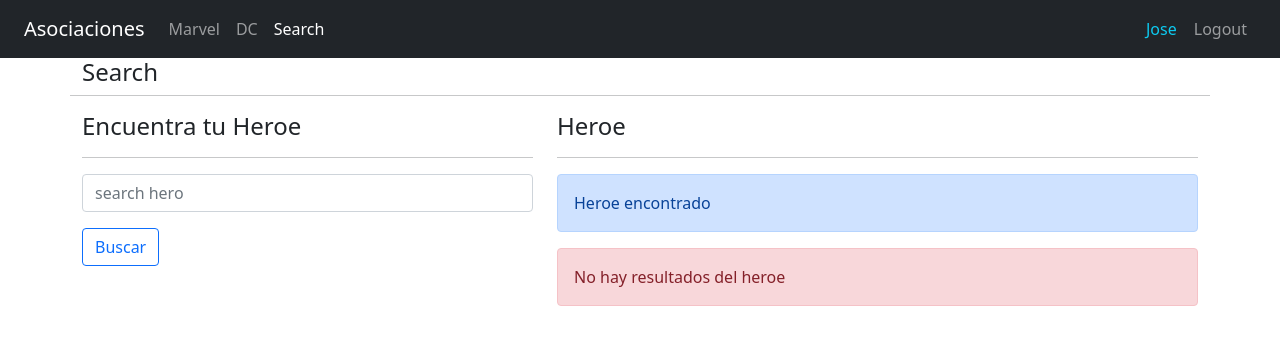
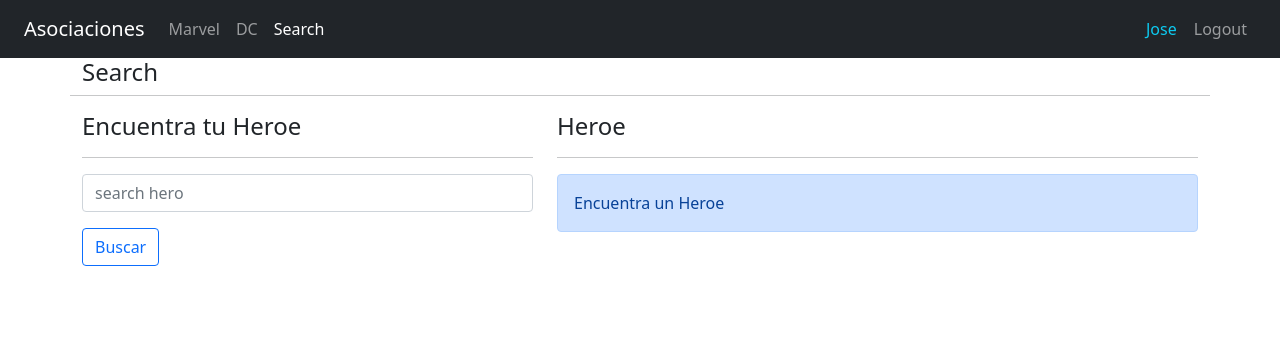
Before and after one commit to josebrusa/heros-spa-vite, a React (Vite) app: page /search in a window 1280 px wide. Shown: the top 344 px of the page. Built offline with nearby package versions, Linux system fonts and the light colour scheme.

Commit message:
terminado la seccion de search

```diff
--- a/src/heroes/components/HeroCard.jsx
+++ b/src/heroes/components/HeroCard.jsx
@@ -19,7 +19,7 @@
     const heroImgUrl = `/assets/heros/${id}.jpg`;
     return (
         <div
-            className="container  animate__animated animate__fadeIn"
+            className="container animate__animated animate__fadeIn"
             style={{ width: "12rem" }}
         >
             <div className="card" style={{ width: "12rem" }}>
--- a/src/heroes/pages/SearchPages.jsx
+++ b/src/heroes/pages/SearchPages.jsx
@@ -13,7 +13,8 @@
     const { q = "" } = queryString.parse(location.search);
     const heroes = getHerosByName(q);
 
-    console.log(heroes);
+    const showSearch = q.length === 0;
+    const showSearchError = q.length > 0 && heroes.length === 0;
 
     const { searchText, onInputChange } = useForm({
         searchText: q,
@@ -21,7 +22,7 @@
 
     const onSearchSubmit = (event) => {
         event.preventDefault();
-        if (searchText.trim().length <= 1) return;
+        // if (searchText.trim().length <= 1) return;
 
         navigate(`?q=${searchText}`);
     };
@@ -51,14 +52,25 @@
                 <div className="col-7">
                     <h4>Heroe</h4>
                     <hr />
-                    <div className="alert alert-primary">Heroe encontrado</div>
-                    <div className="alert alert-danger">
+                    {/* {q === "" ? ( <div className="alert alert-primary"> Encuentra un Heroe </div>) : (heroes.length === 0 && (<div className="alert alert-danger"> No hay resultados del heroe {q}</div> ) )} */}
+                    <div
+                        className="alert alert-primary animate__animated animate__fadeIn"
+                        style={{ display: showSearch ? "" : "none" }}
+                    >
+                        Encuentra un Heroe
+                    </div>
+                    <div
+                        className="alert alert-danger animate__animated animate__fadeInRight"
+                        style={{ display: showSearchError ? "" : "none" }}
+                    >
                         No hay resultados del heroe {q}
                     </div>
+                    <div className="d-flex flex-wrap">
+                        {heroes.map((hero) => (
+                            <HeroCard key={hero.id} {...hero} />
+                        ))}
+                    </div>
                 </div>
-                {heroes.map((hero) => (
-                    <HeroCard key={hero.id} {...hero} />
-                ))}
             </div>
         </>
     );
```
